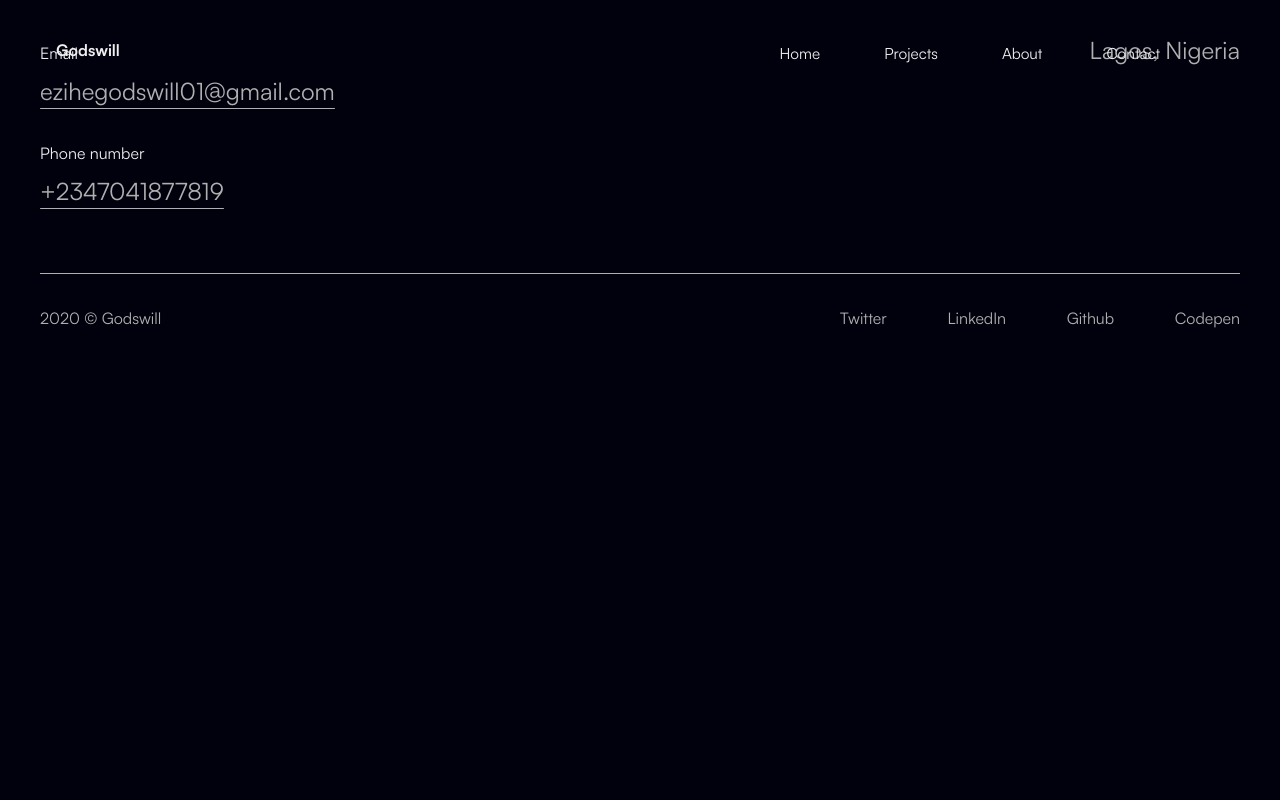
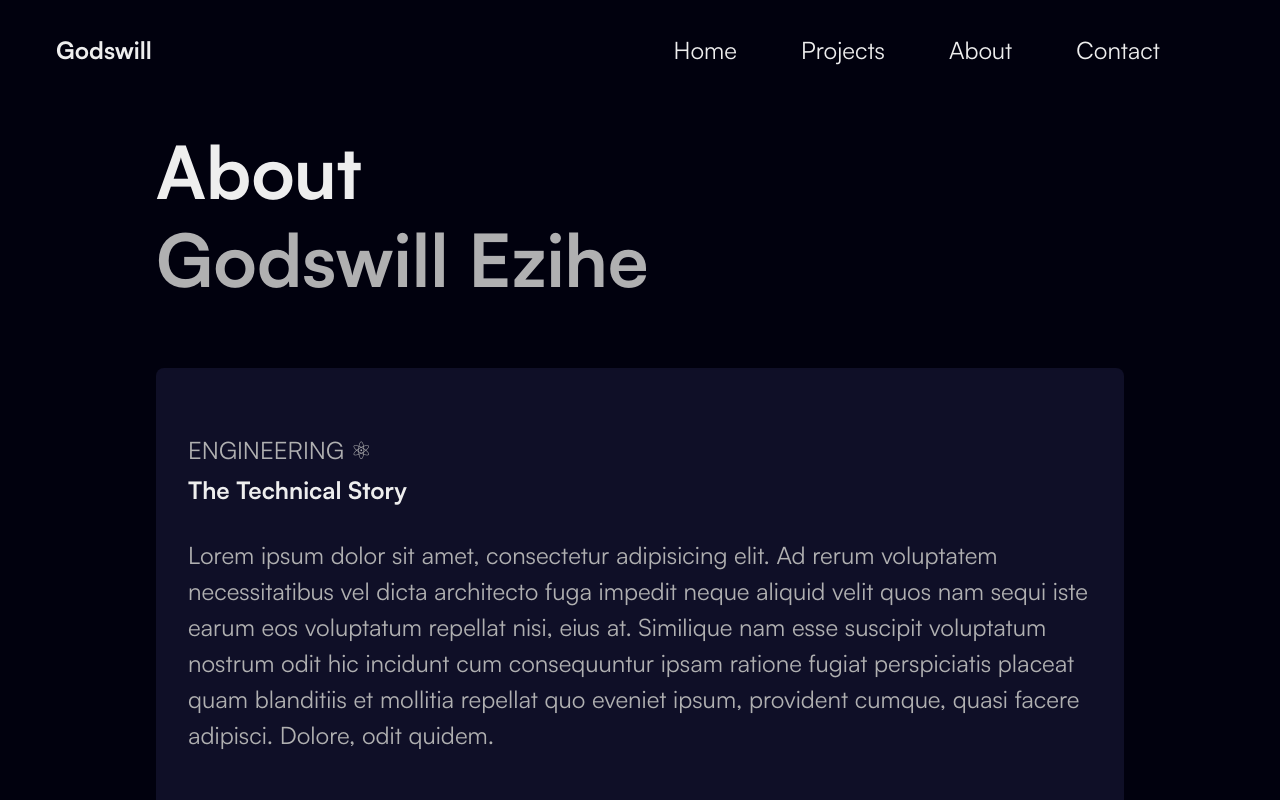
Before and after one commit to gzkdev/portfolio-022, a React (Vite) app: page /about in a window 1280 px wide. Shown: the top 800 px of the page. Built offline with nearby package versions, Linux system fonts and the light colour scheme.

Commit message:
updated globalstyles

```diff
--- /dev/null
+++ b/src/Components/AboutSection.jsx
@@ -0,0 +1,51 @@
+import styled from "styled-components";
+
+const AboutSectionStyled = styled.section`
+  max-width: 1000px;
+
+  & > div {
+    position: relative;
+    padding: 4rem 2rem;
+    margin-top: 2rem;
+    margin-bottom: 6rem;
+    background-color: var(--color-710);
+    border-radius: 8px;
+    margin: 4rem 0;
+    padding: 4rem min(10vw, 2rem);
+
+    & span {
+      text-transform: uppercase;
+      font-size: var(--font-size-200);
+    }
+
+    & h3 {
+      margin: 0.5rem 0 2rem;
+      font-size: var(--font-size-800);
+    }
+  }
+`;
+
+function AboutSection() {
+  return (
+    <AboutSectionStyled>
+      <h1>
+        About<span>Godswill Ezihe</span>
+      </h1>
+      <div>
+        <span>Engineering ⚛</span>
+        <h3>The Technical Story</h3>
+        <p>
+          Lorem ipsum dolor sit amet, consectetur adipisicing elit. Ad rerum
+          voluptatem necessitatibus vel dicta architecto fuga impedit neque
+          aliquid velit quos nam sequi iste earum eos voluptatum repellat nisi,
+          eius at. Similique nam esse suscipit voluptatum nostrum odit hic
+          incidunt cum consequuntur ipsam ratione fugiat perspiciatis placeat
+          quam blanditiis et mollitia repellat quo eveniet ipsum, provident
+          cumque, quasi facere adipisci. Dolore, odit quidem.
+        </p>
+      </div>
+    </AboutSectionStyled>
+  );
+}
+
+export default AboutSection;
--- a/src/GlobalStyles.jsx
+++ b/src/GlobalStyles.jsx
@@ -45,18 +45,18 @@ const GlobalStyle = createGlobalStyle`
     --color-710: #0f0f27;
     --color-800: #b0b0b1;
     --color-900: #eeeeee;
-    --font-sze-100: clamp(0.69rem, calc(0.59rem + 0.52vw), 0.96rem);
-    --font-sze-200: clamp(0.8rem, calc(0.61rem + 0.82vw), 1rem);
-    --font-sze-300: clamp(1rem, calc(0.63rem + 1.22vw), 1.5rem);
-    --font-sze-400: clamp(0.98rem, calc(0.64rem + 1.74vw), 1.88rem);
-    --font-sze-500: clamp(1.11rem, calc(0.63rem + 2.41vw), 2.34rem);
-    --font-sze-600: clamp(1.25rem, calc(0.59rem + 3.29vw), 2.93rem);
-    --font-sze-700: clamp(1.4rem, calc(0.52rem + 4.41vw), 3.66rem);
-    --font-sze-800: clamp(1.58rem, calc(0.41rem + 5.85vw), 4.58rem);
+    --font-s1ze-100: clamp(0.69rem, calc(0.59rem + 0.52vw), 0.96rem);
+    --font-s1ze-200: clamp(0.8rem, calc(0.61rem + 0.82vw), 1rem);
+    --font-s1ze-300: clamp(1rem, calc(0.63rem + 1.22vw), 1.5rem);
+    --font-s1ze-400: clamp(0.98rem, calc(0.64rem + 1.74vw), 1.88rem);
+    --font-s1ze-500: clamp(1.11rem, calc(0.63rem + 2.41vw), 2.34rem);
+    --font-s1ze-600: clamp(1.25rem, calc(0.59rem + 3.29vw), 2.93rem);
+    --font-s1ze-700: clamp(1.4rem, calc(0.52rem + 4.41vw), 3.66rem);
+    --font-s1ze-800: clamp(1.58rem, calc(0.41rem + 5.85vw), 4.58rem);
     }
 
     body {
-    font-size: var(--font-sze-300);
+    font-size: var(--font-s1ze-300);
     font-family: "Satoshi", -apple-system, BlinkMacSystemFont, "Segoe UI",
         "Open Sans", "Helvetica Neue", sans-serif;
     -webkit-font-smoothing: antialiased;
@@ -77,7 +77,7 @@ const GlobalStyle = createGlobalStyle`
     }
 
     h1 {
-    font-size: var(--font-sze-800);
+    font-size: var(--font-s1ze-800);
     text-transform: capitalize;
     }
 
@@ -87,7 +87,7 @@ const GlobalStyle = createGlobalStyle`
     }
 
     h2 {
-    font-size: var(--font-sze-700);
+    font-size: var(--font-s1ze-700);
     }
 
     section {
--- a/src/Pages/About.jsx
+++ b/src/Pages/About.jsx
@@ -1,11 +1,12 @@
 import Footer from "../Components/Footer";
 import Header from "../Components/Header";
+import AboutSection from "../Components/AboutSection";
 
 function About() {
   return (
     <>
       <Header />
-
+      <AboutSection />
       <Footer />
     </>
   );
```
